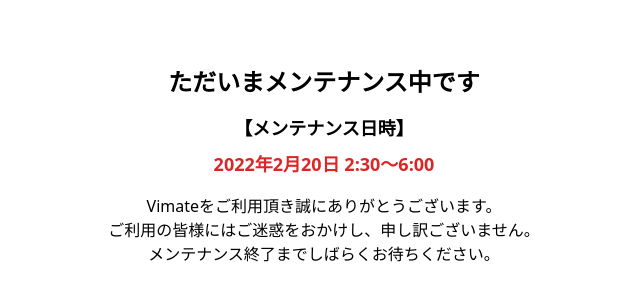
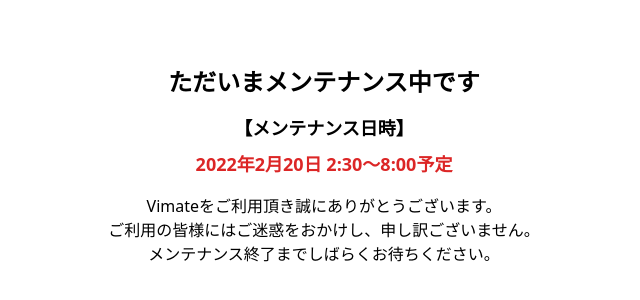
Before and after one commit to sho-jp/vimate-maintenance, a plain HTML site: page index.html in a window 1280 px wide. Shown: the part 234-534 px from the top of the page, without its empty margins (316-956 px from the left). Drawn offline with nearby package versions, Linux system fonts and the light colour scheme.

Commit message:
Update index.html

```diff
--- a/index.html
+++ b/index.html
@@ -12,7 +12,7 @@
     <h1 class="text-center text-2xl font-bold">ただいまメンテナンス中です</h1>
     <dl class="text-center text-lg font-bold mt-4">
       <dt>【メンテナンス日時】</dt>
-      <dd class="mt-2 text-red-600">2022年2月20日 2:30〜6:00</dd>
+      <dd class="mt-2 text-red-600">2022年2月20日 2:30〜8:00予定</dd>
     </dl>
     <p class="text-center mt-4">Vimateをご利用頂き誠にありがとうございます。<br>ご利用の皆様にはご迷惑をおかけし、申し訳ございません。<br>メンテナンス終了までしばらくお待ちください。</p>
   </div>
```
